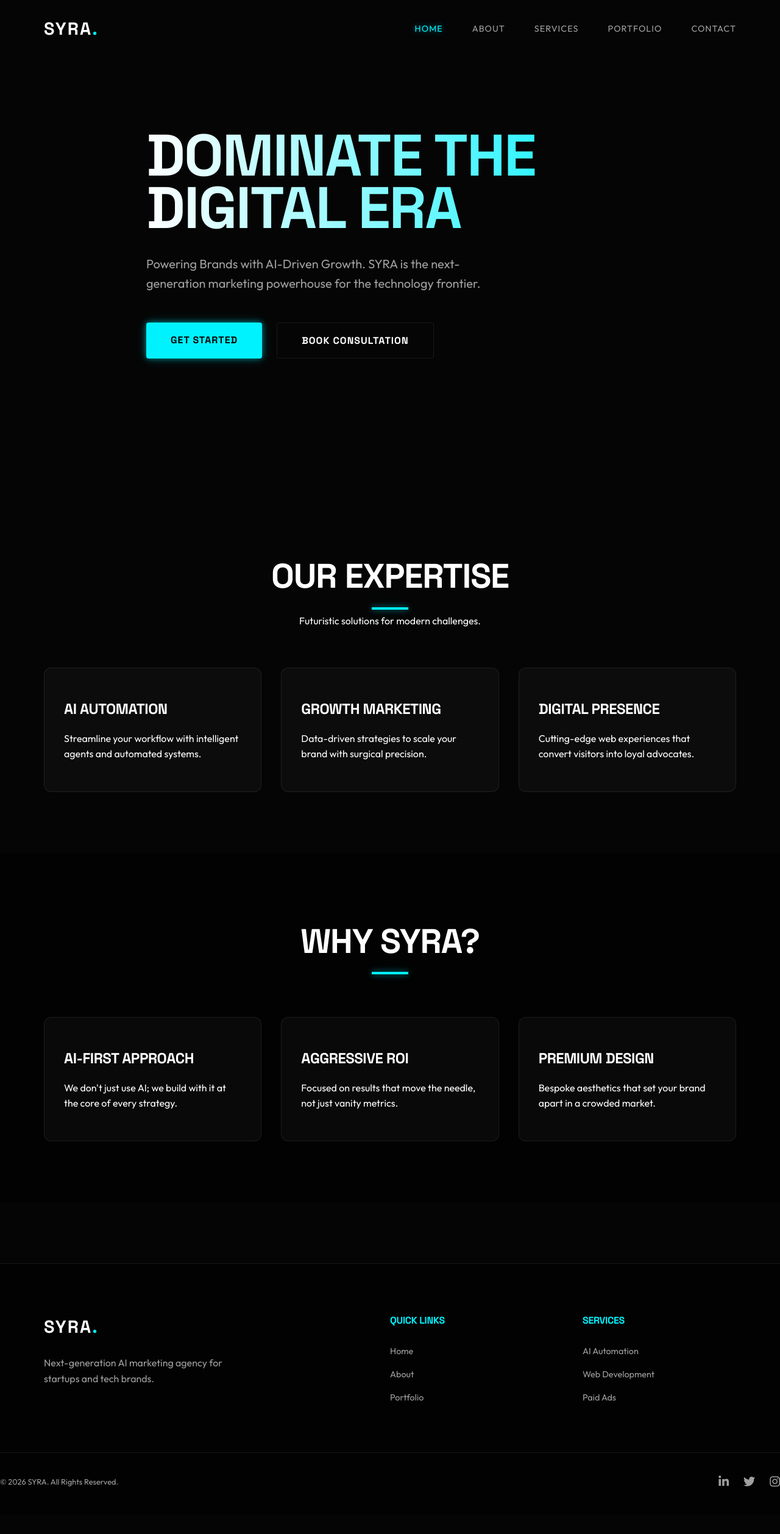
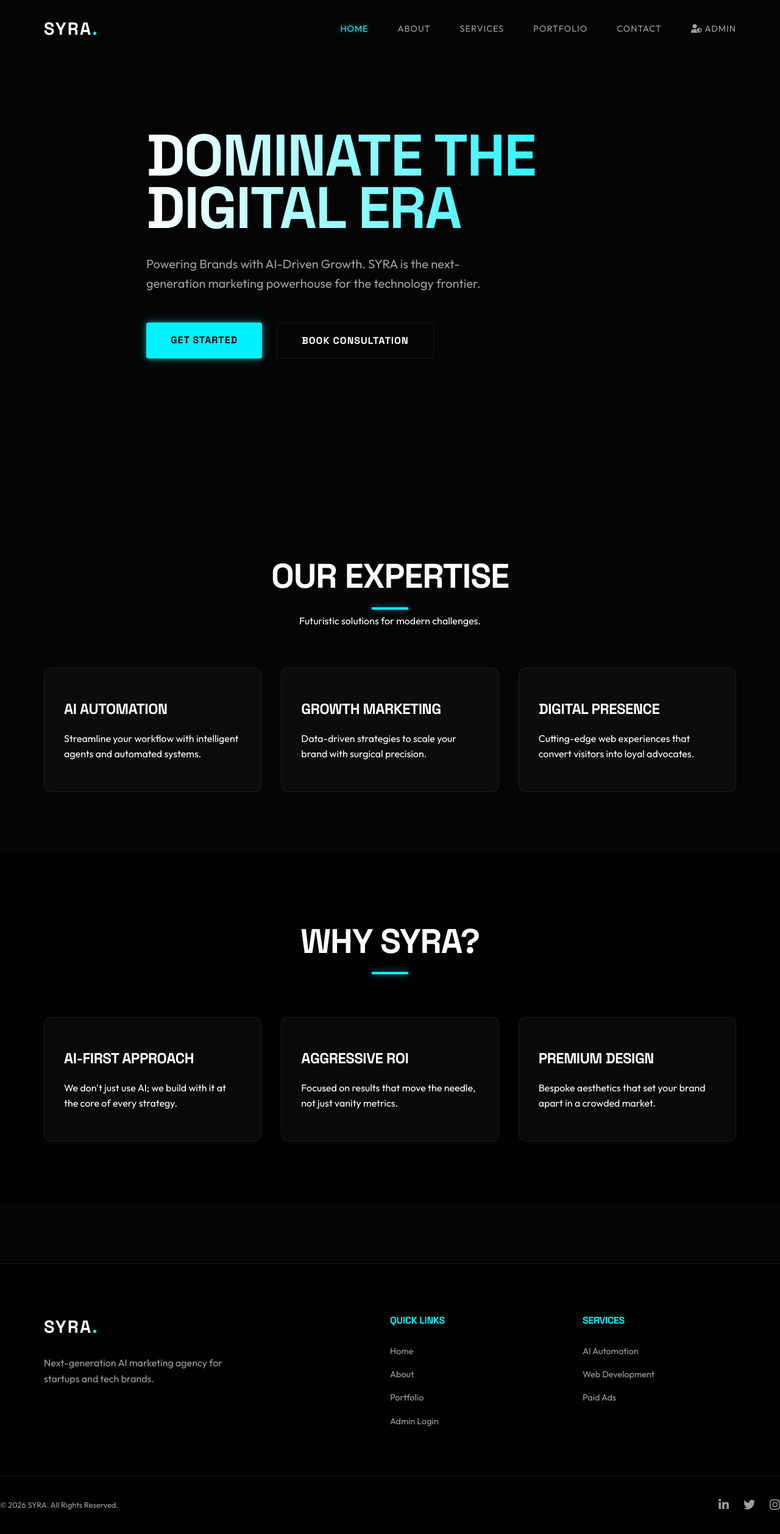
Before and after one commit to sarathiaieng/syra-website, a website: page index.html in a window 1280 px wide. Shown: the whole page at 61% size. Before the commit the page ends 2485 px from the top, so only its background shows below. Drawn offline with nearby package versions, Linux system fonts and the light colour scheme.

Commit message:
Add Admin Login links to index page navbar and footer

```diff
--- a/index.html
+++ b/index.html
@@ -31,6 +31,7 @@
                     <li><a href="pages/services.html">Services</a></li>
                     <li><a href="pages/portfolio.html">Portfolio</a></li>
                     <li><a href="pages/contact.html">Contact</a></li>
+                    <li><a href="login.html" class="admin-link"><i class="fas fa-user-shield"></i> Admin</a></li>
                 </ul>
                 <button class="mobile-menu-btn" aria-label="Toggle Menu">
                     <span></span>
@@ -119,6 +120,7 @@
                         <li><a href="index.html">Home</a></li>
                         <li><a href="pages/about.html">About</a></li>
                         <li><a href="pages/portfolio.html">Portfolio</a></li>
+                        <li><a href="login.html">Admin Login</a></li>
                     </ul>
                 </div>
                 <div class="footer-services">
```
